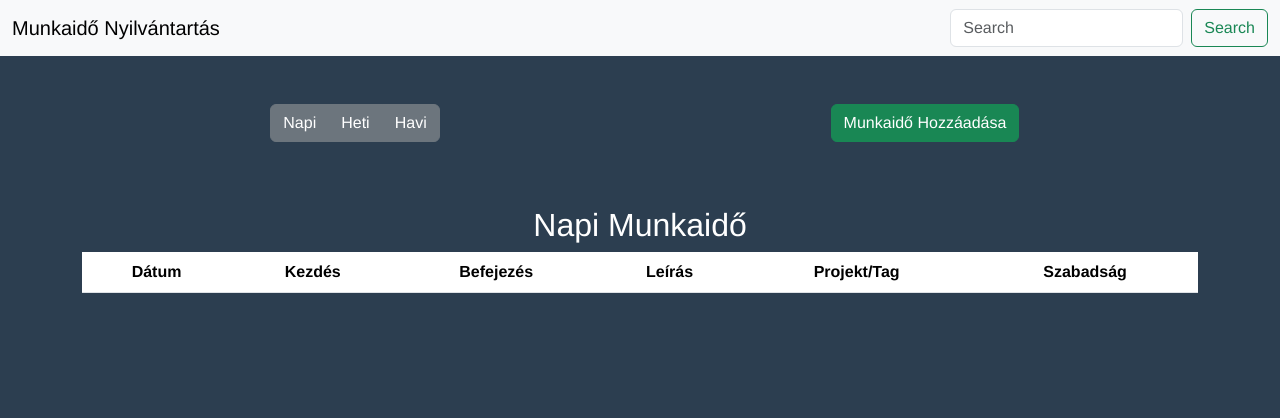
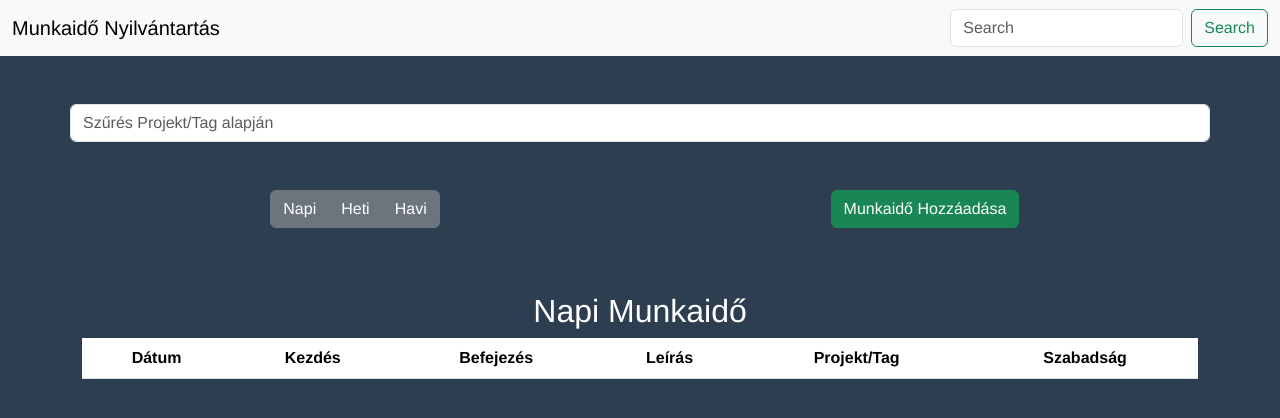
Before and after one commit to Csikito/working_time_management, a Vue app: page / in a window 1280 px wide. Shown: the top 418 px of the page. Built offline with nearby package versions, Linux system fonts and the light colour scheme.

Commit message:
modified AppDailyView, AppHome and add AppToastNotification

```diff
--- a/src/components/AppDailyView.vue
+++ b/src/components/AppDailyView.vue
@@ -13,7 +13,11 @@
         </tr>
       </thead>
       <tbody>
-        <tr v-for="entry in entries" :key="entry.id">
+        <tr
+          v-for="entry in entries"
+          :key="entry.id"
+          :class="{ 'table-success': entry.isHoliday }"
+        >
           <td>{{ entry.date }}</td>
           <td>{{ entry.startTime }}</td>
           <td>{{ entry.endTime }}</td>
--- a/src/components/AppHome.vue
+++ b/src/components/AppHome.vue
@@ -1,5 +1,14 @@
 <template>
+  <AppToastNotification v-if="toastMessage" :message="toastMessage" />
   <div class="container">
+    <div class="mb-3 mt-5 row">
+      <input
+        v-model="projectTagFilter"
+        class="form-control"
+        type="text"
+        placeholder="Szűrés Projekt/Tag alapján"
+      />
+    </div>
     <div class="buttons row mt-5">
       <div class="btn-group mb-3 col-sm d-inline-block" role="group">
         <button class="btn btn-secondary" @click="viewMode = 'daily'">
@@ -122,9 +131,11 @@
 </template>
 
 <script>
+import { addWorkEntry, getAllWorkEntries } from "../data/db.js";
 import AppDailyView from "./AppDailyView.vue";
 import AppWeeklyView from "./AppWeeklyView.vue";
 import AppMonthlyView from "./AppMonthlyView.vue";
+import AppToastNotification from "./AppToastNotification.vue";
 
 export default {
   name: "AppHome",
@@ -132,6 +143,7 @@ export default {
     AppDailyView,
     AppWeeklyView,
     AppMonthlyView,
+    AppToastNotification,
   },
   data() {
     return {
@@ -143,21 +155,31 @@ export default {
       projectTag: "",
       isHoliday: false,
       viewMode: "daily",
+      projectTagFilter: "",
       entries: [],
+      toastMessage: "",
     };
+  },
+  created() {
+    this.fetchEntries();
   },
 
   methods: {
-    addWorkTime() {
+    async fetchEntries() {
+      this.entries = await getAllWorkEntries();
+    },
+
+    async addWorkTime() {
       const workEntry = {
         date: this.date,
         startTime: this.isHoliday ? null : this.startTime,
         endTime: this.isHoliday ? null : this.endTime,
         description: this.isHoliday ? null : this.description,
-        projectTag: this.projectTag ? "#Szabadság" : this.projectTag,
+        projectTag: this.isHoliday ? "#Szabadság" : this.projectTag,
         isHoliday: this.isHoliday,
       };
-      console.log("Új Munkaidő Bejegyzés:", workEntry);
+
+      await addWorkEntry(workEntry);
 
       this.showModal = false;
       this.date = "";
@@ -166,11 +188,59 @@ export default {
       this.description = "";
       this.projectTag = "";
       this.isHoliday = false;
+
+      this.fetchEntries();
+
+      this.showToast("Munkaidő bejegyzés sikeresen hozzáadva!");
+    },
+
+    showToast(message) {
+      this.toastMessage = message;
+      setTimeout(() => {
+        this.toastMessage = "";
+      }, 5000);
     },
   },
-  omputed: {
+  computed: {
     filteredEntries() {
-      return this.entries;
+      const today = new Date();
+      let entries = this.entries;
+
+      if (this.viewMode === "daily") {
+        entries = entries.filter(
+          (entry) =>
+            new Date(entry.date).toDateString() === today.toDateString()
+        );
+      } else if (this.viewMode === "weekly") {
+        const startOfWeek = new Date(
+          today.setDate(today.getDate() - today.getDay())
+        );
+        const endOfWeek = new Date(today.setDate(startOfWeek.getDate() + 6));
+        entries = entries.filter((entry) => {
+          const entryDate = new Date(entry.date);
+          return entryDate >= startOfWeek && entryDate <= endOfWeek;
+        });
+      } else if (this.viewMode === "monthly") {
+        const startOfMonth = new Date(today.getFullYear(), today.getMonth(), 1);
+        const endOfMonth = new Date(
+          today.getFullYear(),
+          today.getMonth() + 1,
+          0
+        );
+        entries = entries.filter((entry) => {
+          const entryDate = new Date(entry.date);
+          return entryDate >= startOfMonth && entryDate <= endOfMonth;
+        });
+      }
+
+      if (this.projectTagFilter) {
+        entries = entries.filter((entry) =>
+          entry.projectTag
+            .toLowerCase()
+            .includes(this.projectTagFilter.toLowerCase())
+        );
+      }
+      return entries;
     },
   },
 };
--- /dev/null
+++ b/src/components/AppToastNotification.vue
@@ -0,0 +1,62 @@
+<template>
+  <div
+    v-bind:class="{ show: visible }"
+    class="toast align-items-center text-white border-0 m-0"
+    role="alert"
+    aria-live="assertive"
+    aria-atomic="true"
+    style="position: fixed; bottom: 1rem; right: 1rem; min-width: 200px"
+  >
+    <div class="toast-header bg-success text-white">
+      <strong class="me-auto">Info</strong>
+      <button
+        type="button"
+        class="btn-close btn-close-white me-2 m-auto"
+        aria-label="Close"
+        @click="visible = false"
+      ></button>
+    </div>
+    <div class="toast-body">{{ message }}</div>
+  </div>
+</template>
+
+<script>
+export default {
+  name: "ToastNotification",
+  props: {
+    message: {
+      type: String,
+      required: true,
+    },
+  },
+  data() {
+    return {
+      visible: true,
+    };
+  },
+  methods: {
+    show() {
+      this.visible = true;
+      setTimeout(() => {
+        this.visible = false;
+      }, 5000);
+    },
+  },
+  watch: {
+    message() {
+      this.show();
+    },
+  },
+};
+</script>
+
+<style scoped>
+.toast {
+  position: fixed;
+  bottom: 1rem;
+  right: 2rem;
+  min-width: 200px;
+  transition: right 0.5s ease, opacity 0.5s ease;
+  background-color: #1da164;
+}
+</style>
```
